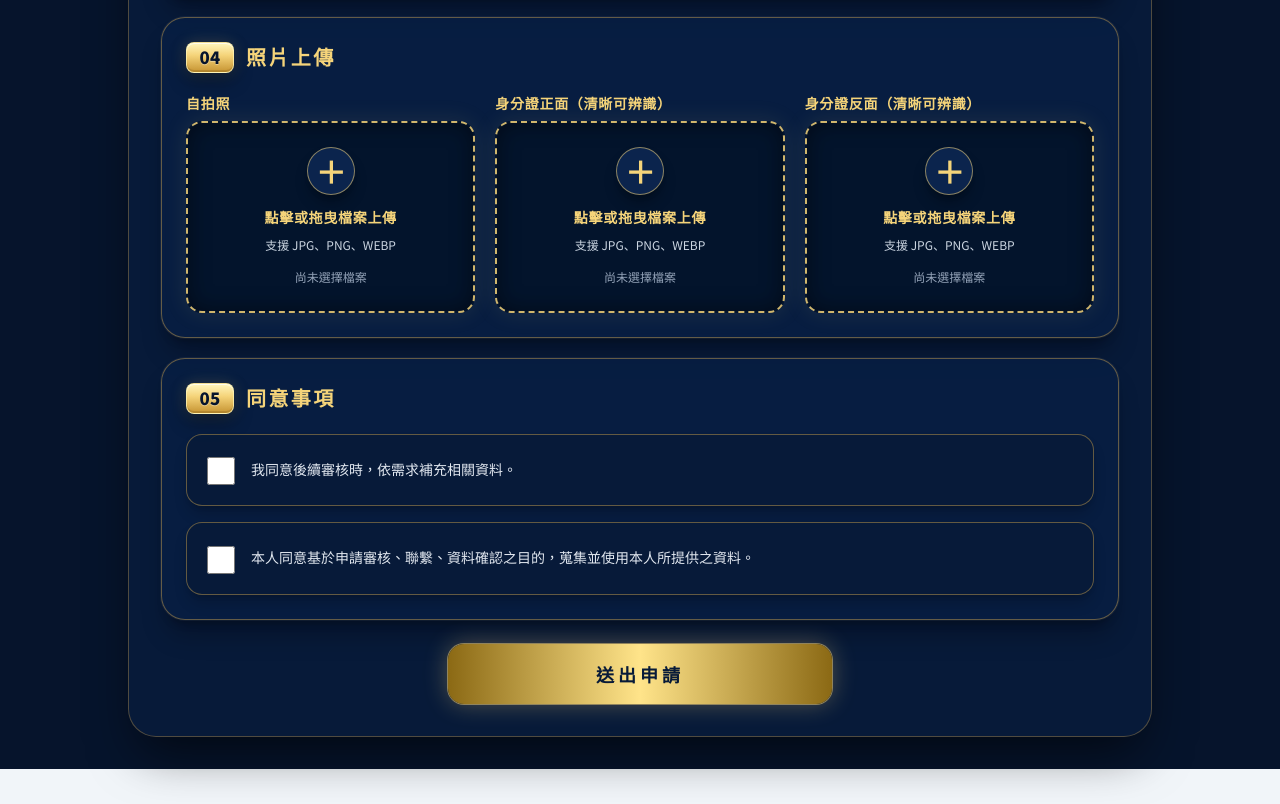
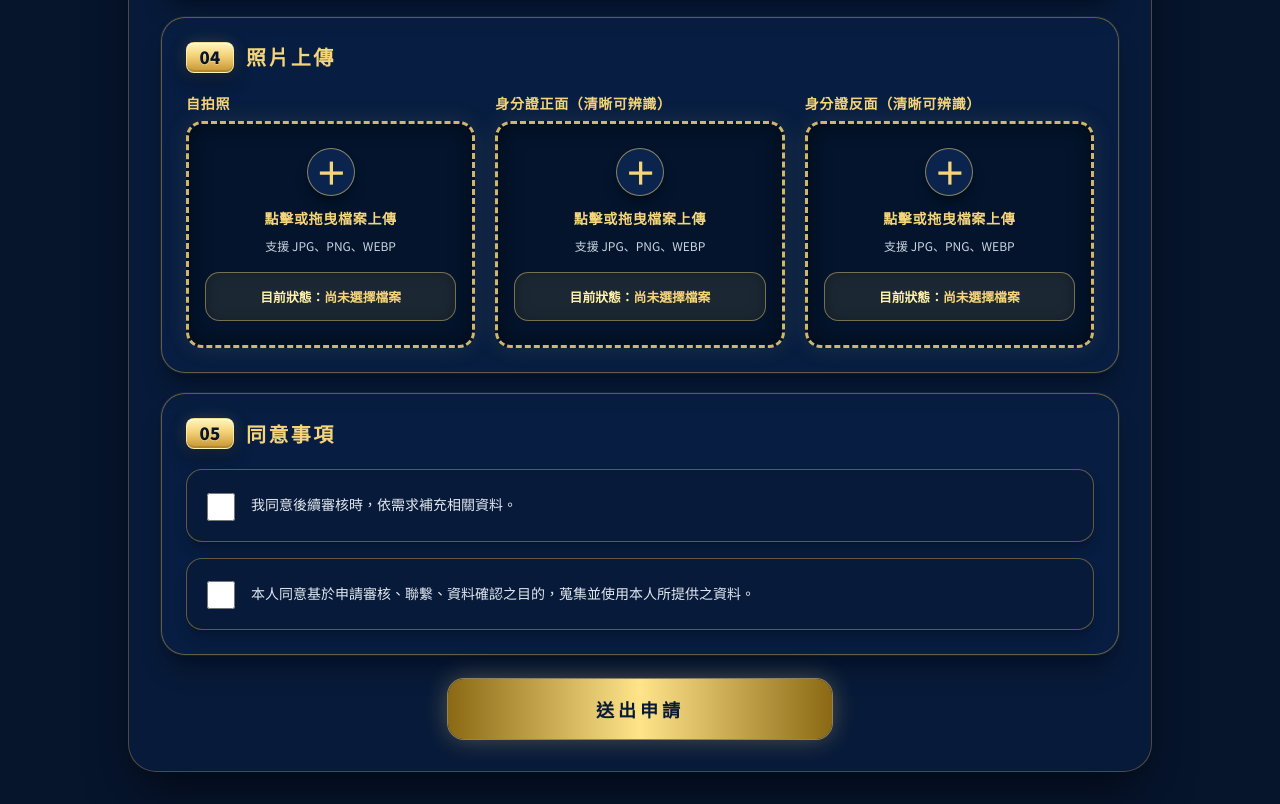
Before and after one commit to d125410918/Pawnshop_Custom2, a Next.js app: page / in a window 1280 px wide. Shown: the part 1360-2164 px from the top of the page. Before the commit the page ends 2129 px from the top, so only its background shows below. Built offline with nearby package versions, Linux system fonts and the light colour scheme.

Commit message:
Improve selected image upload feedback

```diff
--- a/app/globals.css
+++ b/app/globals.css
@@ -104,6 +104,40 @@ form > section:nth-of-type(3) > div:nth-child(2) > label > div > span:last-child
   white-space: nowrap;
 }
 
+/* 04 照片上傳：讓選到的檔名更明顯，避免使用者以為沒有反應 */
+form > section:nth-of-type(4) label > div {
+  min-height: 10.5rem !important;
+  border-width: 3px !important;
+}
+
+form > section:nth-of-type(4) label > div > span:last-child {
+  width: 100%;
+  margin-top: 1rem !important;
+  padding: 0.75rem 0.9rem;
+  border: 1px solid rgba(245, 212, 122, 0.42);
+  border-radius: 0.9rem;
+  background: rgba(245, 212, 122, 0.1);
+  color: #f5d47a !important;
+  font-size: 0.8rem !important;
+  font-weight: 800;
+  line-height: 1.45rem;
+  box-shadow: inset 0 0 14px rgba(0, 0, 0, 0.22);
+}
+
+form > section:nth-of-type(4) label > div > span:last-child::before {
+  content: "目前狀態：";
+  color: #fff2a8;
+  font-weight: 900;
+}
+
+form > section:nth-of-type(4) label > div:focus-within,
+form > section:nth-of-type(4) label > div:hover {
+  border-color: #ffe48a !important;
+  box-shadow:
+    inset 0 0 22px rgba(0, 0, 0, 0.48),
+    0 0 34px rgba(245, 212, 122, 0.2) !important;
+}
+
 /* 05 同意事項：改成較大的舒適勾選卡片 */
 form > section:nth-of-type(5) label {
   cursor: pointer;
```
